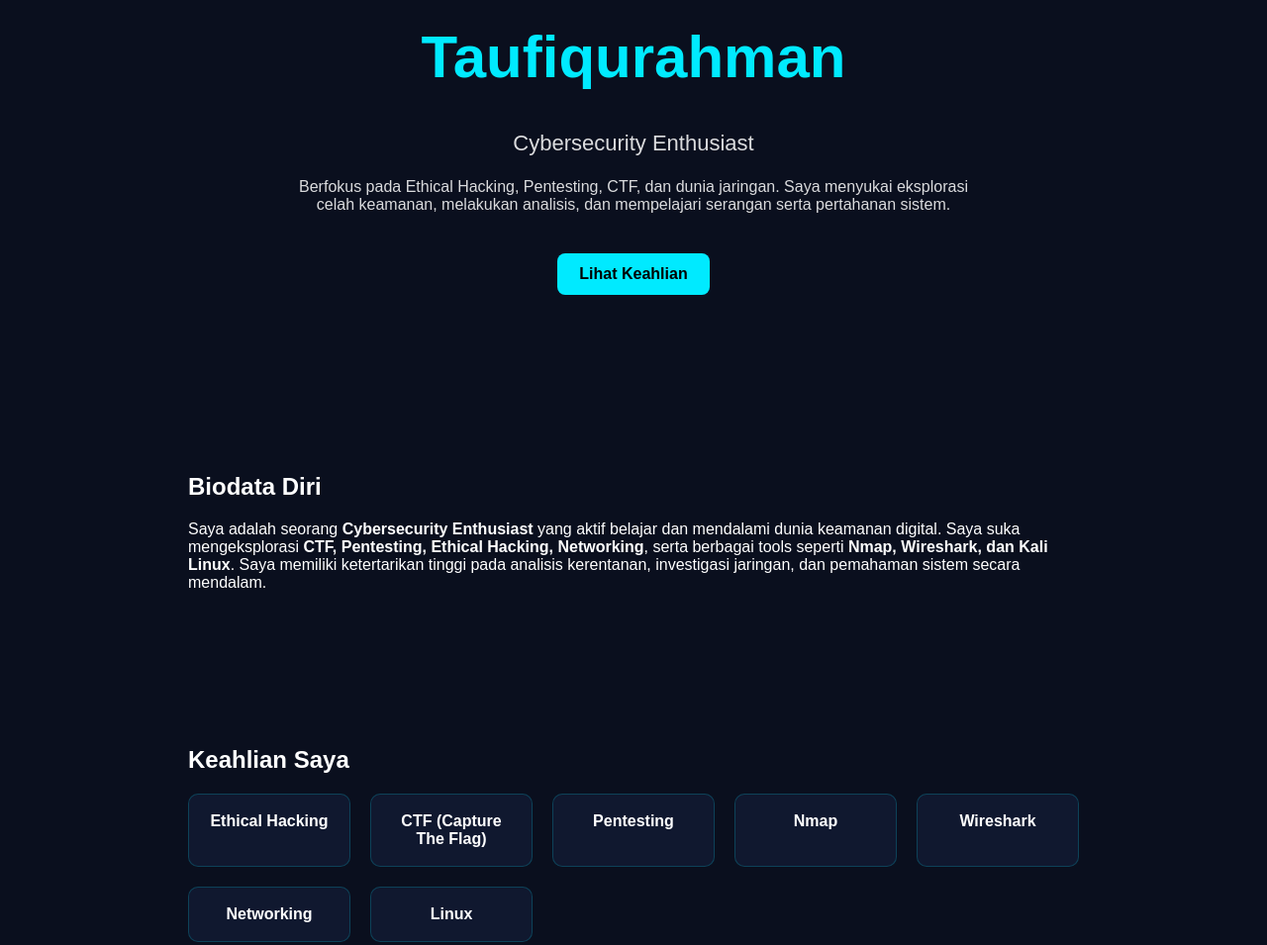
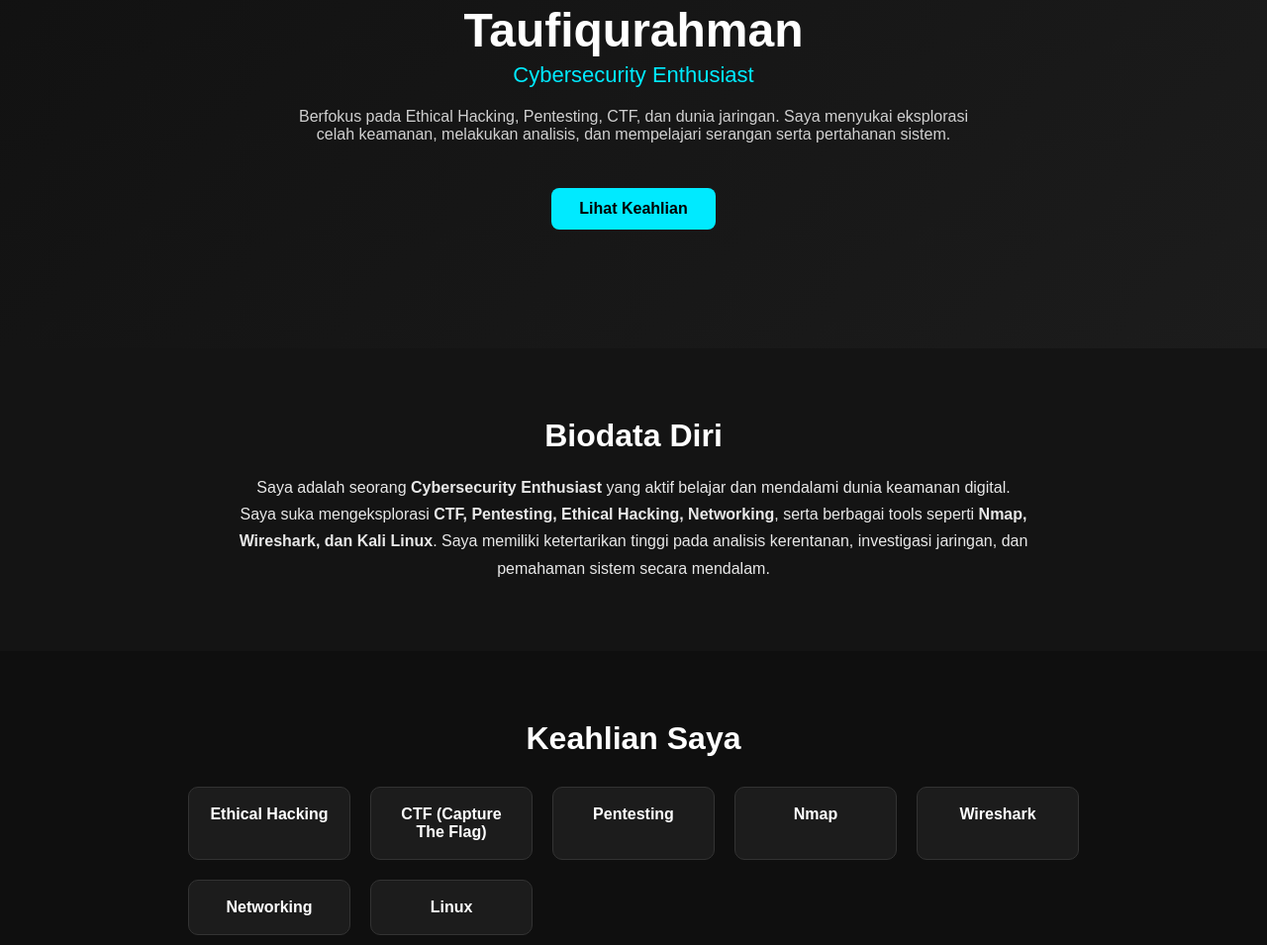
Before and after one commit to Taufiqurahman-rh/Taufiq-RH, a plain HTML site: page index.html in a window 1280 px wide. Shown: the part 117-1072 px from the top of the page at 99% size. Drawn offline with Linux system fonts and the light colour scheme.

Commit message:
style.css

```diff
--- a/style.css
+++ b/style.css
@@ -1,90 +1,150 @@
+* {
+    margin: 0;
+    padding: 0;
+    box-sizing: border-box;
+    font-family: "Poppins", sans-serif;
+}
+
 body {
-    margin: 0;
-    font-family: "Poppins", sans-serif;
-    background: #0a0f1e;
+    background: #0f0f0f;
     color: white;
 }
 
+/* ================= HERO ================= */
 .hero {
     text-align: center;
-    padding: 100px 20px;
+    padding: 120px 20px;
+    background: linear-gradient(135deg, #111, #1c1c1c);
 }
 
-.name {
-    font-size: 60px;
+.hero .name {
+    font-size: 48px;
     font-weight: 700;
-    color: #00eaff;
 }
 
-.role {
+.hero .role {
     font-size: 22px;
-    opacity: 0.85;
+    color: #00eaff;
+    margin-top: 5px;
 }
 
-.desc {
+.hero .desc {
+    margin: 20px auto;
     max-width: 700px;
-    margin: 20px auto;
-    opacity: 0.85;
     font-size: 16px;
+    opacity: .8;
 }
 
 .btn {
     display: inline-block;
-    margin-top: 20px;
-    padding: 12px 22px;
+    margin-top: 25px;
+    padding: 12px 28px;
     background: #00eaff;
     color: #000;
     border-radius: 8px;
+    font-weight: 600;
+    cursor: pointer;
     text-decoration: none;
-    font-weight: 600;
+    transition: 0.3s;
 }
 
-.biodata, .skills-section, .contact-section {
-    padding: 60px 20px;
-    max-width: 900px;
+.btn:hover {
+    background: #00b8cc;
+}
+
+/* ================= BIODATA ================= */
+.biodata {
+    padding: 70px 20px;
+    text-align: center;
+    background: #141414;
+}
+
+.biodata h2 {
+    font-size: 32px;
+    margin-bottom: 20px;
+}
+
+.bio-text {
+    max-width: 800px;
     margin: auto;
+    opacity: 0.9;
+    line-height: 1.7;
+}
+
+/* ================= SKILLS ================= */
+.skills-section {
+    padding: 70px 20px;
+    text-align: center;
+}
+
+.skills-section h2 {
+    font-size: 32px;
+    margin-bottom: 30px;
 }
 
 .skill-list {
     display: grid;
     grid-template-columns: repeat(auto-fit, minmax(160px, 1fr));
     gap: 20px;
-    margin-top: 20px;
+    max-width: 900px;
+    margin: auto;
 }
 
 .skill-card {
-    background: #10182f;
+    background: #1c1c1c;
     padding: 18px;
     border-radius: 10px;
-    text-align: center;
     cursor: pointer;
-    border: 1px solid #00eaff33;
-    transition: 0.25s;
     font-weight: 600;
+    border: 1px solid #333;
+    transition: 0.3s;
 }
 
 .skill-card:hover {
-    border-color: #00eaff;
-    transform: translateY(-4px);
+    background: #00eaff;
+    color: #000;
 }
 
-.skill-detail {
+/* ================= DETAIL ================= */
+.detail {
+    padding: 60px 20px;
+    max-width: 800px;
+    margin: auto;
     display: none;
-    background: #0f162c;
-    padding: 20px;
-    margin: 20px 0;
-    border-radius: 10px;
 }
 
-.skill-detail h3 {
-    color: #00eaff;
+.detail h3 {
+    font-size: 28px;
+    margin-bottom: 15px;
 }
 
-.contact-section a {
+.detail p {
+    line-height: 1.7;
+    opacity: .9;
+}
+
+/* ================= CONTACT ================= */
+.contact {
+    padding: 70px 20px;
+    background: #111;
+    text-align: center;
+}
+
+.contact h2 {
+    font-size: 32px;
+    margin-bottom: 20px;
+}
+
+.contact a {
     color: #00eaff;
     text-decoration: none;
+    font-size: 18px;
 }
 
-.contact-section a:hover {
-    text-decoration: underline;
+footer {
+    text-align: center;
+    padding: 20px;
+    background: #0c0c0c;
+    opacity: .6;
+    font-size: 14px;
 }
```
